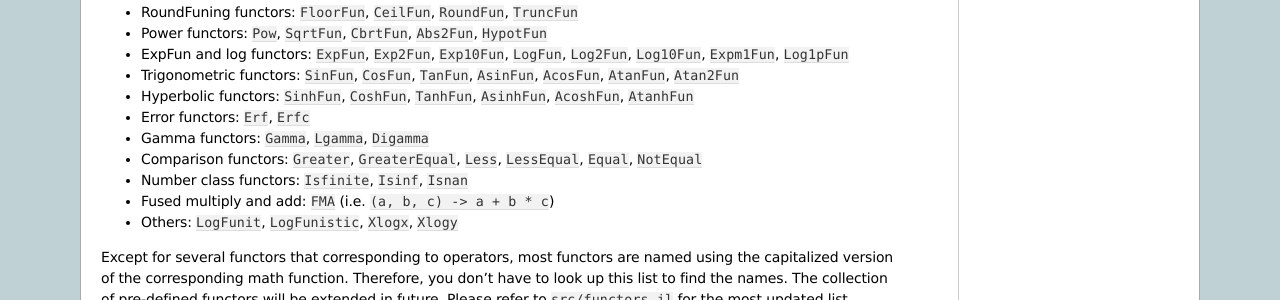
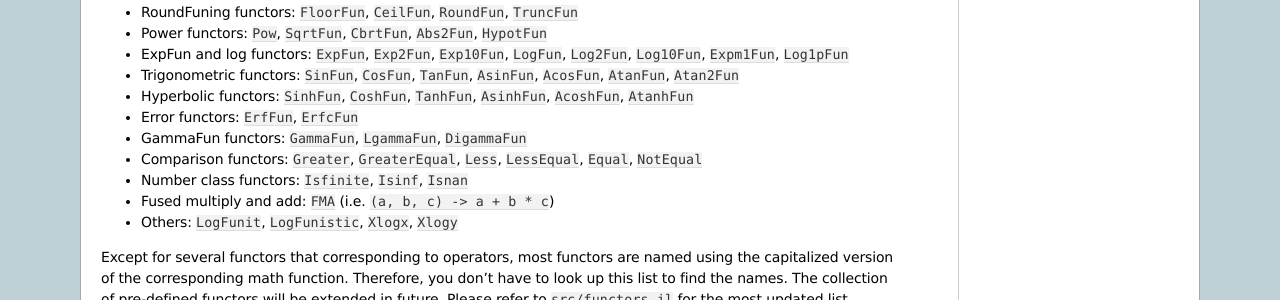
Before and after one commit to lindahua/NumericExtensions.jl, a Sphinx documentation site: the page built from doc/source/functors.rst, in a window 1280 px wide. Shown: the part 1447-1747 px from the top of the page. Built offline with Sphinx 7.4.7, drawn with Linux system fonts in a browser that asks for light colours; formulas are drawn with MathJax 3.

Commit message:
rename error & gamma functors

```diff
--- a/doc/source/functors.rst
+++ b/doc/source/functors.rst
@@ -90,8 +90,8 @@ Pre-defined functors
 * ExpFun and log functors: ``ExpFun``, ``Exp2Fun``, ``Exp10Fun``, ``LogFun``, ``Log2Fun``, ``Log10Fun``, ``Expm1Fun``, ``Log1pFun``
 * Trigonometric functors: ``SinFun``, ``CosFun``, ``TanFun``, ``AsinFun``, ``AcosFun``, ``AtanFun``, ``Atan2Fun``
 * Hyperbolic functors: ``SinhFun``, ``CoshFun``, ``TanhFun``, ``AsinhFun``, ``AcoshFun``, ``AtanhFun``
-* Error functors: ``Erf``, ``Erfc``
-* Gamma functors: ``Gamma``, ``Lgamma``, ``Digamma``
+* Error functors: ``ErfFun``, ``ErfcFun``
+* GammaFun functors: ``GammaFun``, ``LgammaFun``, ``DigammaFun``
 * Comparison functors: ``Greater``, ``GreaterEqual``, ``Less``, ``LessEqual``, ``Equal``, ``NotEqual``
 * Number class functors: ``Isfinite``, ``Isinf``, ``Isnan``
 * Fused multiply and add: ``FMA`` (i.e. ``(a, b, c) -> a + b * c``)
```
Also changed, not shown: 3 other files.
